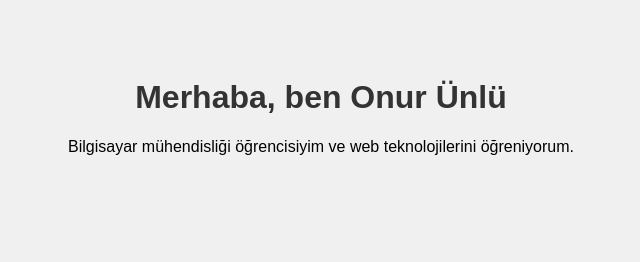
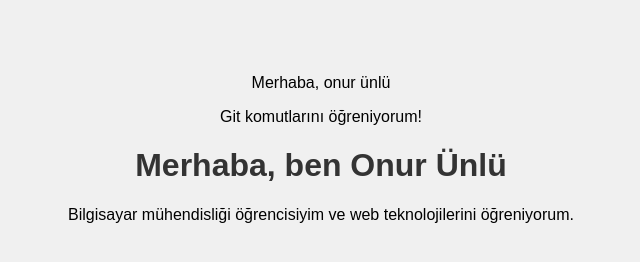
Before and after one commit to onur34/kisisel-sistem, a plain HTML site: page index.html in a window 1280 px wide. Shown: the whole page, without its empty margins (319-959 px from the left). Drawn offline with Linux system fonts and the light colour scheme.

Commit message:
index.html'e yeni bir satır eklendi.

```diff
--- a/index.html
+++ b/index.html
@@ -7,6 +7,8 @@
     <link rel="stylesheet" href="style.css">
 </head>
 <body>
+    <p>Merhaba, onur ünlü</p>
+<p>Git komutlarını öğreniyorum!</p>
     <h1 id="isim-baslik">Merhaba, ben Onur Ünlü</h1>
     <p>Bilgisayar mühendisliği öğrencisiyim ve web teknolojilerini öğreniyorum.</p>
     <script src="script.js"></script>
```
